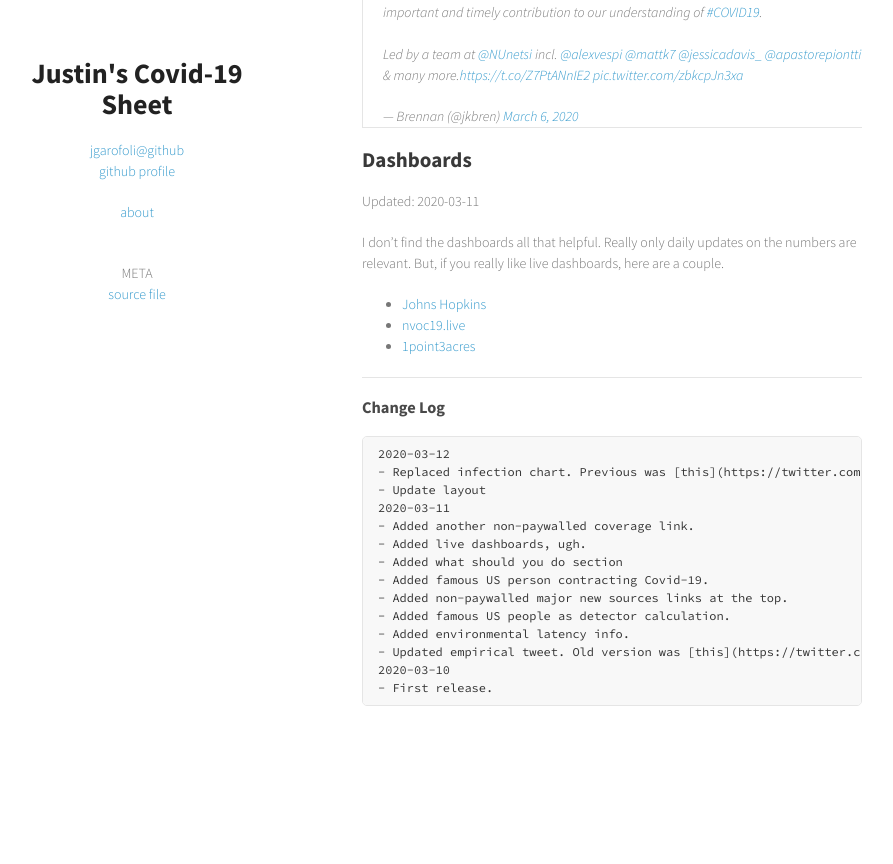
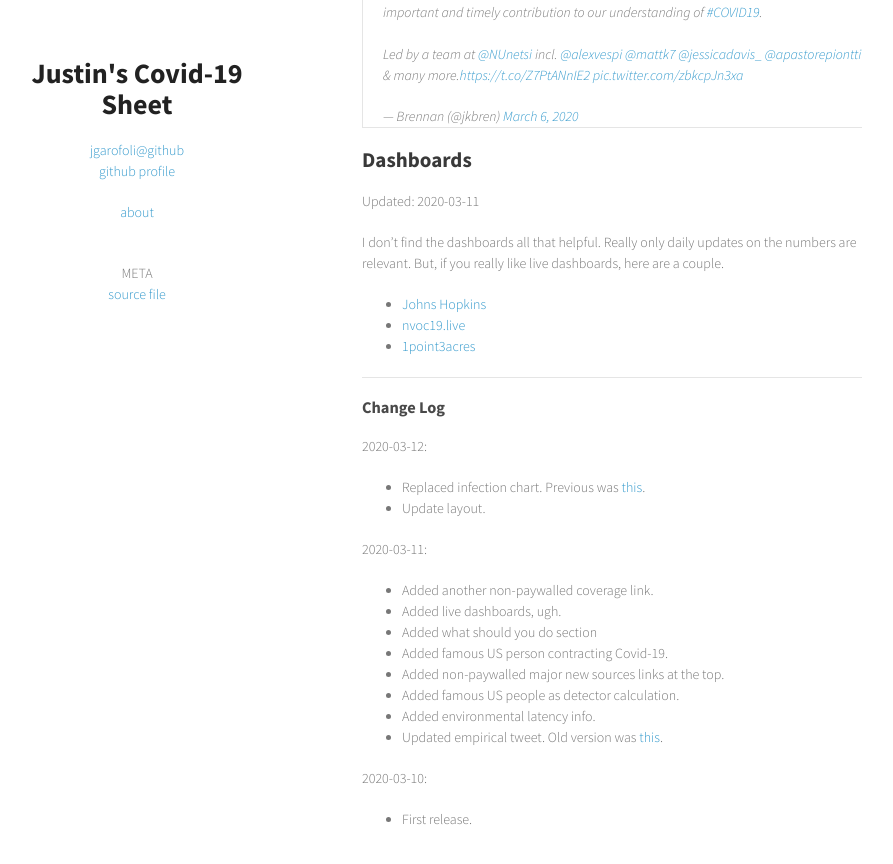
Before and after one commit to jgarofoli/jgarofoli.github.io, a Jekyll site: the page built from covid19/index.md, in a window 1280 px wide and 900 px high, scrolled down 2415 px. Shown: the top 864 px of the window, without its empty margins (208-1101 px from the left). Built offline with Jekyll 4.4.1, drawn with Linux system fonts in a browser that asks for light colours; comment, search, counter and statistics services are not loaded; before the commit the page ends 3191 px from its top, so only the background shows below that; some of the changed lines change nothing that is shown.

Commit message:
Update layout of changelog section

```diff
--- a/_layouts/covid.html
+++ b/_layouts/covid.html
@@ -42,7 +42,7 @@
             <hr>
             {% if page.changelog %}
             <h3>Change Log</h3>
-            <pre>{{ page.changelog }}</pre>
+            {{ page.changelog | markdownify }}
             {% endif %}
 
             </section>
--- a/covid19/index.md
+++ b/covid19/index.md
@@ -3,10 +3,11 @@ title: Covid-19
 layout: covid
 reviseddate: 2020-03-12 15:10 PDT
 changelog: |
-  2020-03-12
-  - Replaced infection chart. Previous was [this](https://twitter.com/jburnmurdoch/status/1237737352879112194?s=20)
-  - Update layout
-  2020-03-11
+  2020-03-12:
+  - Replaced infection chart. Previous was [this](https://twitter.com/jburnmurdoch/status/1237737352879112194?s=20).
+  - Update layout.
+
+  2020-03-11:
   - Added another non-paywalled coverage link.
   - Added live dashboards, ugh.
   - Added what should you do section
@@ -15,7 +16,8 @@ changelog: |
   - Added famous US people as detector calculation.
   - Added environmental latency info.
   - Updated empirical tweet. Old version was [this](https://twitter.com/MarkJHandley/status/1237144386569416712?s=20).
-  2020-03-10
+
+  2020-03-10:
   - First release.
 ---
 
```
